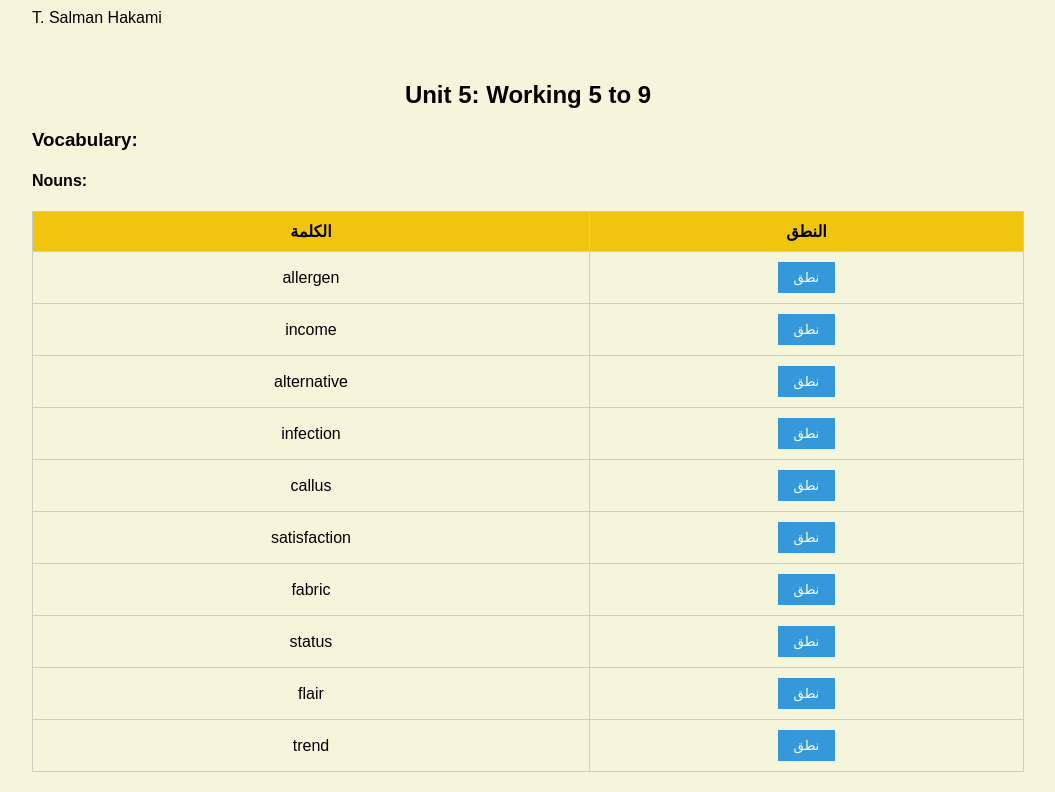
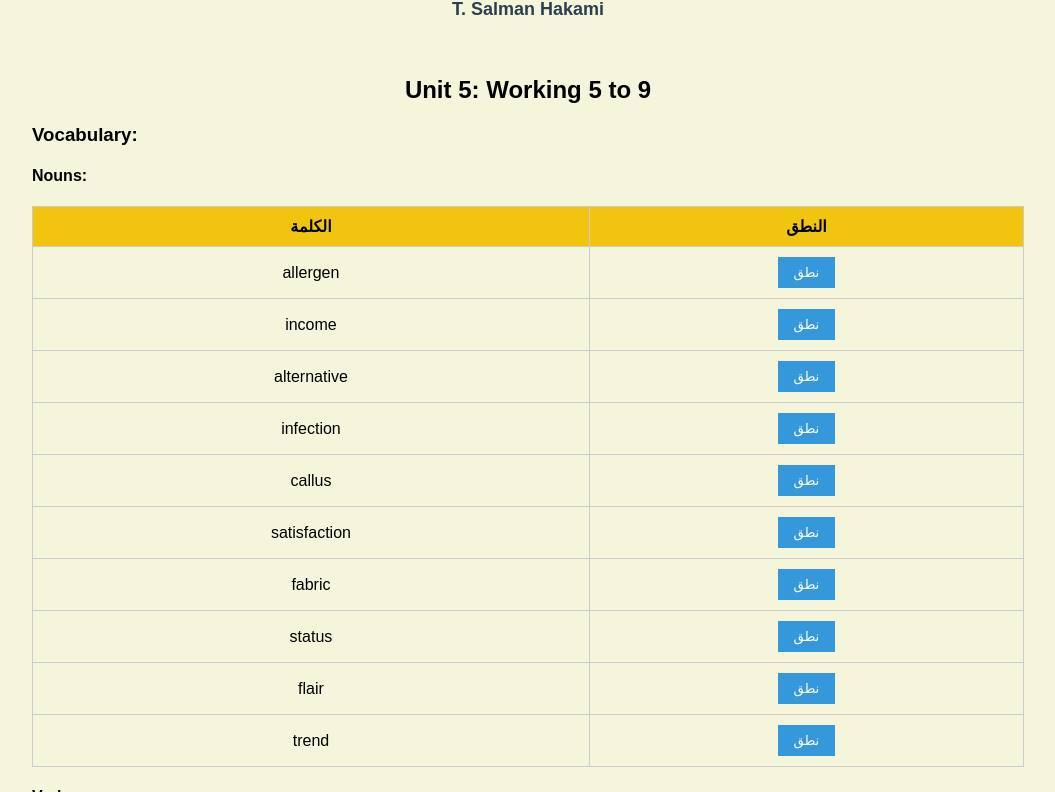
Before and after one commit to q2ha/vocab, a plain HTML site: page index.html in a window 1280 px wide. Shown: the part 91-883 px from the top of the page, without its empty margins (112-1167 px from the left). Drawn offline with Linux system fonts and the light colour scheme.

Commit message:
Update styles.css

```diff
--- a/styles.css
+++ b/styles.css
@@ -57,3 +57,11 @@ button:hover {
 .user-input-container input {
   margin-bottom: 10px;
 }
+
+.teacher-name {
+  text-align: center;
+  font-size: 18px;
+  color: #2C3E50; /* لون داكن للمعلم */
+  margin-top: -10px; /* لتقريب الاسم من العنوان */
+  font-weight: bold;
+}
```
